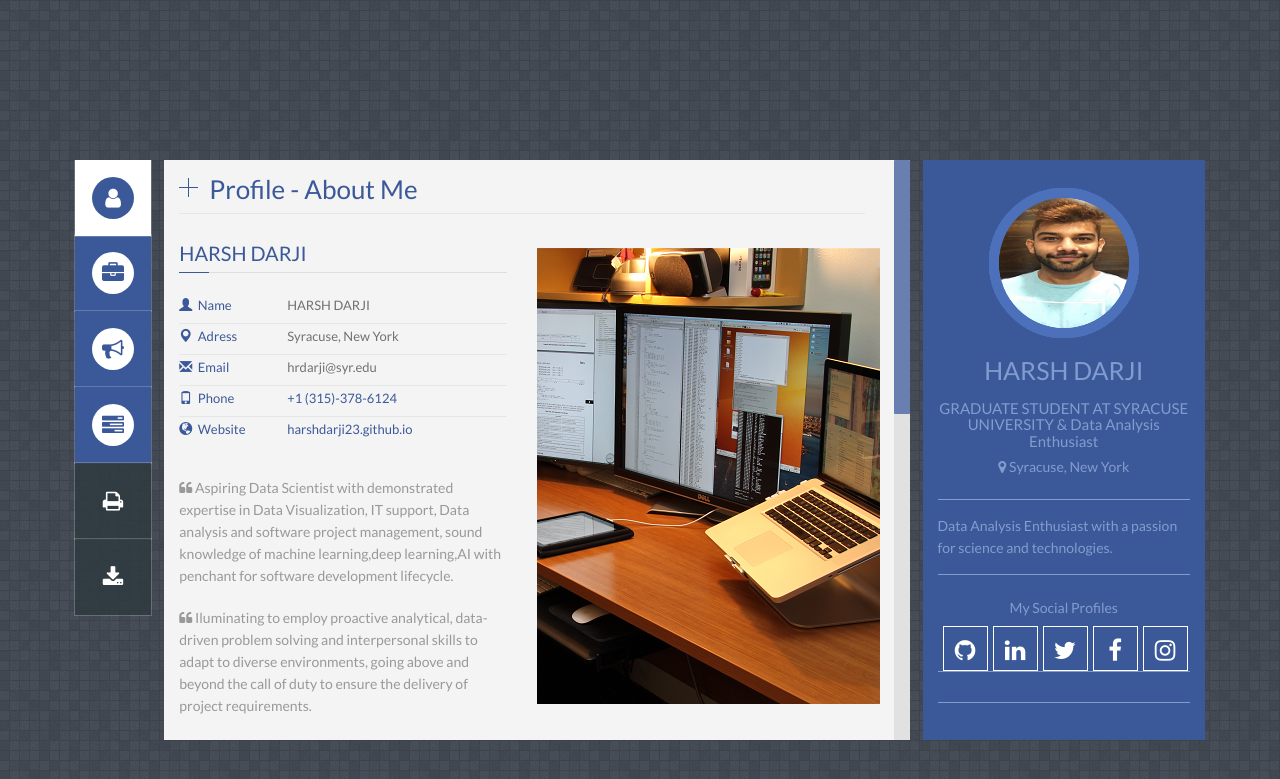
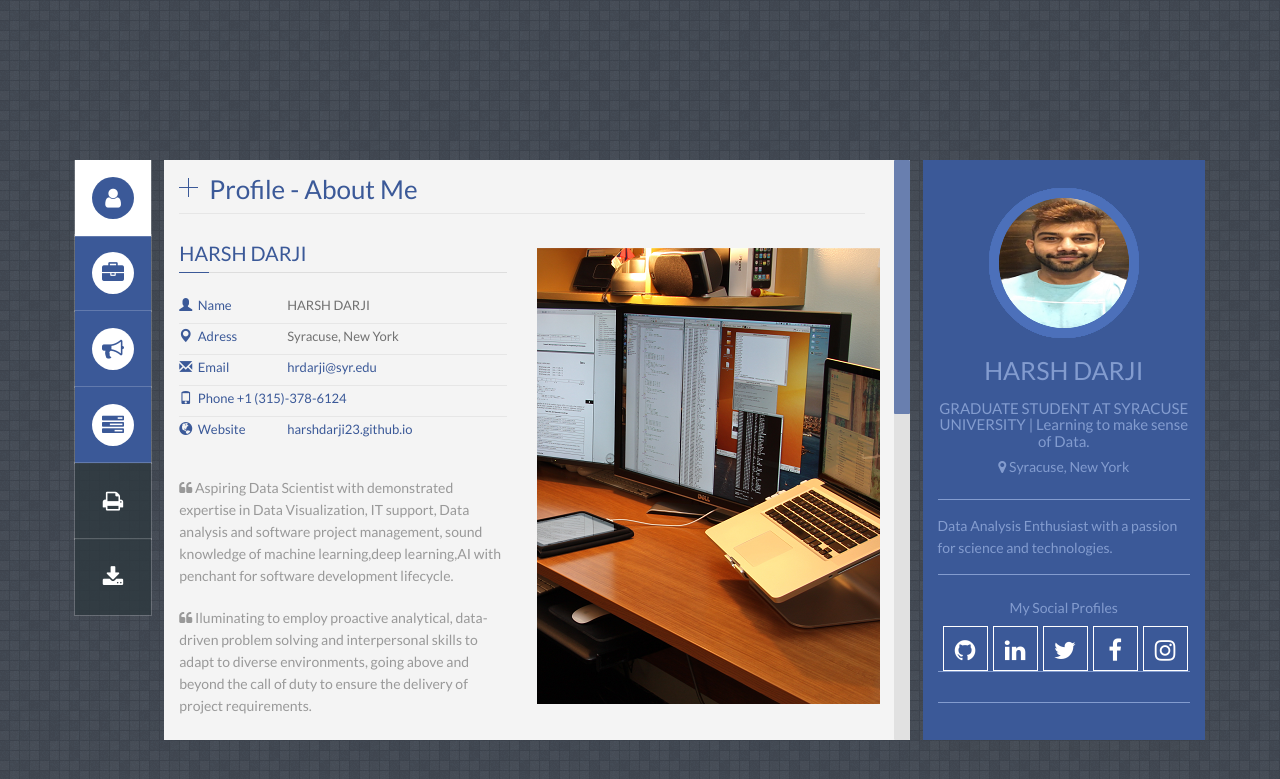
Before and after one commit to harshdarji23/harshdarji23.github.io, a Jekyll site: the page built from index.html, in a window 1280 px wide. Shown: the top 779 px of the page. Built offline with Jekyll 4.4.1, drawn with Linux system fonts in a browser that asks for light colours.

Commit message:
new update1

```diff
--- a/_includes/profile.html
+++ b/_includes/profile.html
@@ -31,7 +31,7 @@
                 <li>
                     <i class="glyphicon glyphicon-envelope"></i>
                     <label>Email</label>
-                    <span class="value">hrdarji@syr.edu</span>
+                    <span class="value"><a href="hrdarji@syr" target="_blank">hrdarji@syr.edu</span>
                     <div class="clear"></div>
                 </li>
 
--- a/index.html
+++ b/index.html
@@ -69,7 +69,7 @@
         <!-- Profile info -->
         <div id="profile_info">
             <h1 id="name" class="transition-02">Harsh Darji</h1>
-           <h4 class="line">GRADUATE STUDENT AT SYRACUSE UNIVERSITY &amp Data Analysis Enthusiast</h4>
+           <h4 class="line">GRADUATE STUDENT AT SYRACUSE UNIVERSITY | Learning to make sense of Data.</h4>
             <h6><span class="fa fa-map-marker"></span> Syracuse, New York</h6>
         </div>
         <!-- End Profile info -->
```
Also changed, not shown: 1 other file.
